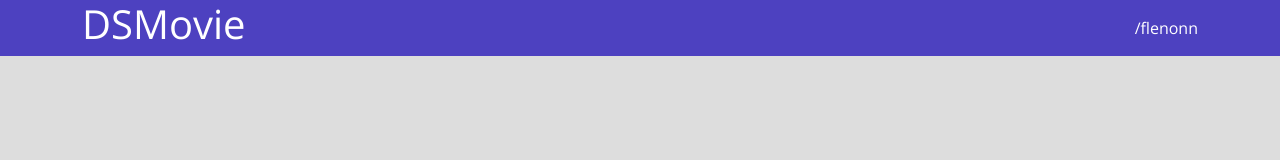
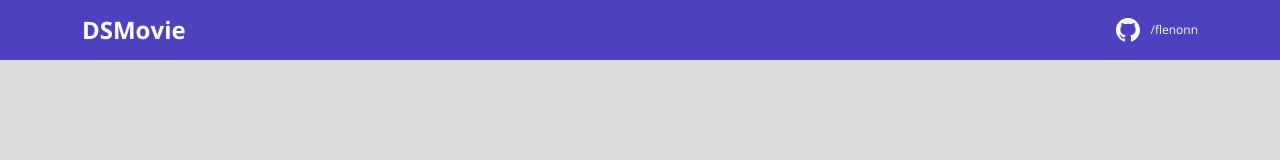
Before and after one commit to Flenonnn/dsmovie, a plain HTML site: page index.html in a window 1280 px wide. Drawn offline with nearby package versions, Linux system fonts and the light colour scheme.

Commit message:
Barra superior PARTE 2

```diff
--- a/css/styles.css
+++ b/css/styles.css
@@ -1,17 +1,30 @@
 @import url('https://fonts.googleapis.com/css2?family=Open+Sans:wght@300;400;700&display=swap');
+
+:root {
+    --bg-gray: #ddd;
+    --color-primary: #4D41C0;
+    --white: #ffff;
+}
 
 * {
     box-sizing: border-box;
     font-family: 'Open Sans', sans-serif;
 }
 
+h1, h2, h3, h4, h5, h6 {
+    margin: 0;
+}
+
 html, body {
-    background-color: #ddd;
+    background-color: var(--bg-gray);
 }
 
 header {
-    background-color: #4D41C0;
-    color: #ffff
+    background-color: var(--color-primary);
+    color: var(--white);
+    height: 60px;
+    display: flex;
+    align-items: center;
 }
 
 nav {
@@ -20,7 +33,27 @@ nav {
     justify-content: space-between;
 }
 
+nav h1 {
+    font-size: 24px;
+    font-weight: 700;
+}
+
+nav a {
+    font-size: 12px;
+    font-weight: 400;
+}
+
+
 a, a:hover {
     text-decoration: none;
     color: unset;
 }
+
+.dsmovie-contact-container {
+    display: flex;
+    align-items: center;
+}
+
+.dsmovie-contact-container img {
+    margin: 10px;
+}
--- a/index.html
+++ b/index.html
@@ -1,12 +1,14 @@
 <!DOCTYPE html>
 <html lang="en">
+
 <head>
     <meta charset="UTF-8">
     <meta http-equiv="X-UA-Compatible" content="IE=edge">
     <meta name="viewport" content="width=device-width, initial-scale=1.0">
     <title>Projeto DSMovie</title>
 
-    <link href="https://cdn.jsdelivr.net/npm/bootstrap@5.1.3/dist/css/bootstrap.min.css" rel="stylesheet" integrity="sha384-1BmE4kWBq78iYhFldvKuhfTAU6auU8tT94WrHftjDbrCEXSU1oBoqyl2QvZ6jIW3" crossorigin="anonymous">
+    <link href="https://cdn.jsdelivr.net/npm/bootstrap@5.1.3/dist/css/bootstrap.min.css" rel="stylesheet"
+        integrity="sha384-1BmE4kWBq78iYhFldvKuhfTAU6auU8tT94WrHftjDbrCEXSU1oBoqyl2QvZ6jIW3" crossorigin="anonymous">
     <link rel="stylesheet" href="css/styles.css">
 
 
@@ -16,7 +18,10 @@
     <header>
         <nav class="container">
             <h1>DSMovie</h1>
-            <a href="https://github.com/flenonn">/flenonn</a>
+            <div class="dsmovie-contact-container">
+                <img src="img/github.svg" alt="Github">
+                <a href="https://github.com/flenonn">/flenonn</a>
+            </div>
         </nav>
     </header>
 
```
Also changed, not shown: img/github.svg (added).
